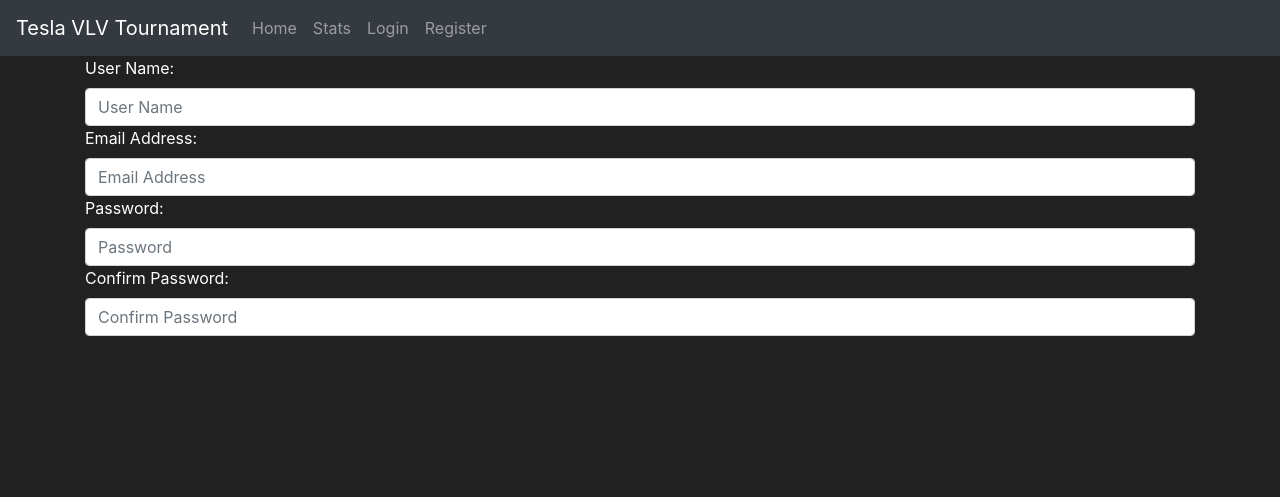
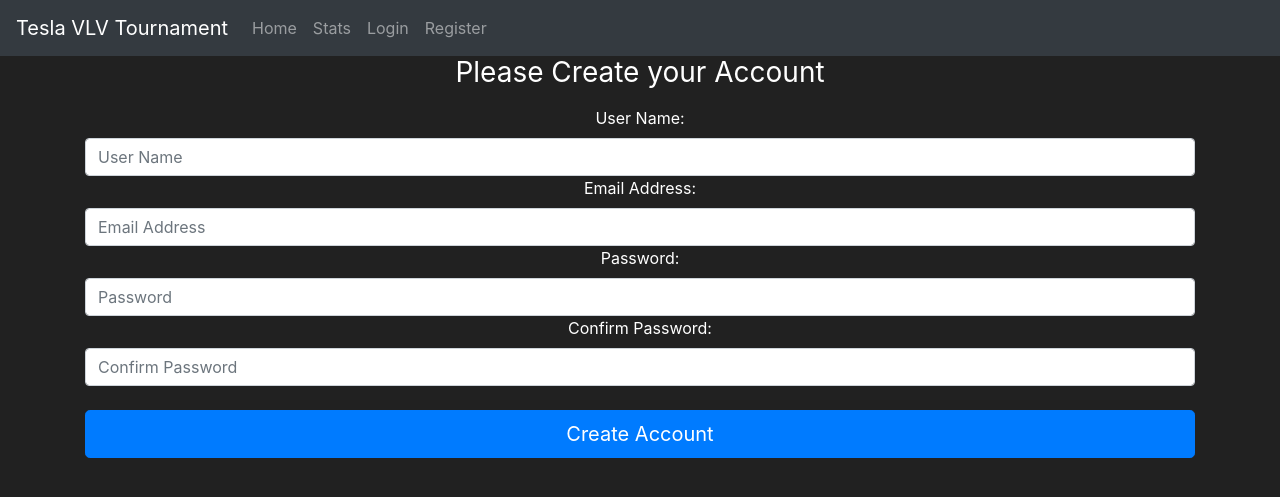
Before and after one commit to Tournament-VLV/Tournament, a Flask app: page /register in a window 1280 px wide. Shown: the top 497 px of the page. Run offline with Flask 2, Linux system fonts and the light colour scheme; some libraries are stand-ins or nearby versions.

Commit message:
Prepare template register.html

```diff
--- a/tournament/forms.py
+++ b/tournament/forms.py
@@ -9,4 +9,4 @@
     email_address = StringField(label='Email Address:')
     password1 = PasswordField(label='Password:')
     password2 = PasswordField(label='Confirm Password:')
-    submit = SubmitField(label='Submit')
+    submit = SubmitField(label='Create Account')
--- a/tournament/templates/register.html
+++ b/tournament/templates/register.html
@@ -4,8 +4,13 @@
     Register Page
 {% endblock %}
 {% block content %}
-<div class="container">
-    <form method="POST" class="form-register" style="color:white">
+<body class="text-center">
+    <div class="container">
+        <form method="POST" class="form-register" style="color:white">
+            <h1 class="h3 mb-3 font-weight-normal">
+                Please Create your Account
+            </h1>
+
         {{ form.username.label() }}
         {{ form.username(class="form-control", placeholder="User Name") }}
 
@@ -17,6 +22,10 @@
 
         {{ form.password2.label() }}
         {{ form.password2(class="form-control", placeholder="Confirm Password") }}
+        <br>
+        {{ form.submit(class="btn btn-lg btn-block btn-primary") }}
+        </br>
     </form>
 </div>
+</body>
 {% endblock %}
```
